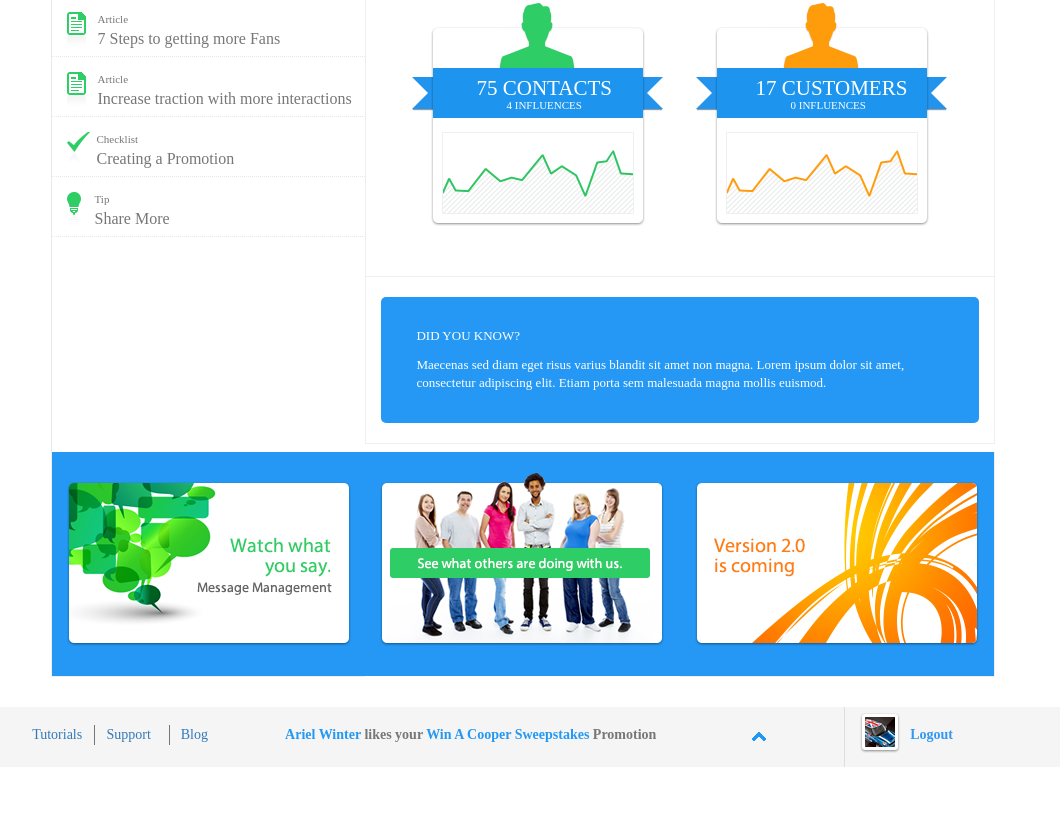
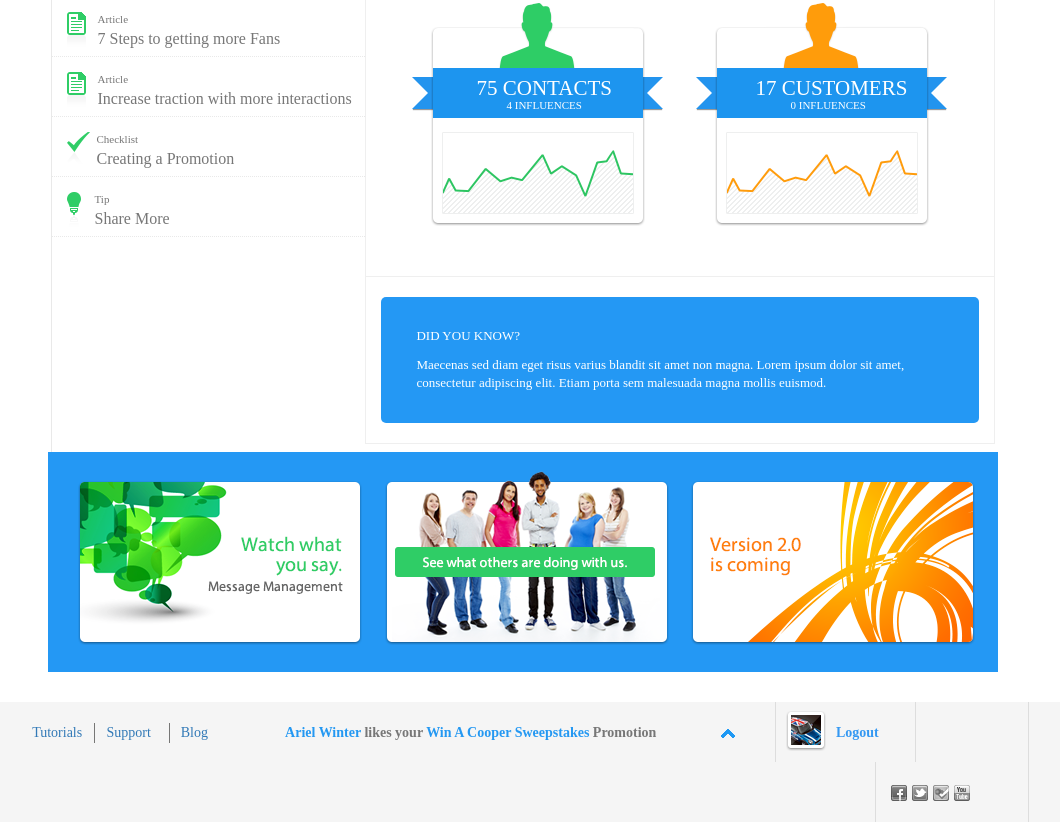
Before and after one commit to kristiwalker/j586-project1-v2, a plain HTML site: page index.html in a window 1280 px wide. Shown: the part 723-1545 px from the top of the page, without its empty margins (117-1177 px from the left). Before the commit the page ends 1490 px from the top, so only its background shows below. Drawn offline with nearby package versions, Linux system fonts and the light colour scheme.

Commit message:
almost done backing up before apple store

```diff
--- a/css/sprites-2.css
+++ b/css/sprites-2.css
@@ -1,12 +1,13 @@
 .arrow-down, .left-button, .right-button, .ad-right, .ad-mid, .ad-left{
 	background: url(sprites-2.png) no-repeat;
-	display:block;
 }
 
 .arrow-down{
 	background-position: -45px -46px ;
 	width: 10px;
 	height: 6px;
+	absolute:position;
+	top:10px;
 }
 
 .left-button{
--- /dev/null
+++ b/css/sprites-buttons.css
@@ -0,0 +1,92 @@
+.arrow-down, .left-button, .right-button, .facebook, .foursquare, .twitter, .youtube, .facebook-hover, .foursquare-hover, .twitter-hover, .youtube-hover{
+	background: url(sprites-buttons.png) no-repeat;
+	display:block;
+}
+
+.arrow-down{
+	background-position: -43px -47px ;
+	width: 10px;
+	height: 6px;
+}
+
+.left-button{
+	background-position: -142px -40px ;
+	width: 22px;
+	height: 22px;
+}
+
+.right-button{
+	background-position: -239px -39px ;
+	width: 22px;
+	height: 22px;
+}
+
+.{
+	background-position: -195px -200px ;
+	width: 1px;
+	height: 1px;
+}
+
+.facebook{
+	background-position: -42px -243px ;
+	width: 16px;
+	height: 16px;
+	margin-top:23px;
+	float:left;
+	margin-right:5px;
+}
+
+.foursquare{
+	background-position: -43px -189px ;
+	width: 16px;
+	height: 16px;
+	margin-top:23px;
+	float:left;
+	margin-right:5px;
+}
+
+.twitter{
+	background-position: -41px -141px ;
+	width: 16px;
+	height: 16px;
+	margin-top:23px;
+	float:left;
+	margin-right:5px;
+}
+
+.youtube{
+	background-position: -43px -93px ;
+	width: 16px;
+	height: 16px;
+	margin-top:23px;
+	float:left;
+	margin-right:5px;
+}
+
+.facebook:hover{
+	background-position: -143px -243px ;
+	width: 16px;
+	height: 16px;
+	margin-top:23px;
+}
+
+.foursquare:hover{
+	background-position: -142px -193px ;
+	width: 16px;
+	height: 16px;
+	margin-top:23px;
+}
+
+.twitter:hover{
+	background-position: -141px -144px ;
+	width: 16px;
+	height: 16px;
+	margin-top:23px;
+}
+
+.youtube:hover{
+	background-position: -142px -92px ;
+	width: 16px;
+	height: 16px;
+	margin-top:23px;
+}
--- a/css/styles.css
+++ b/css/styles.css
@@ -415,47 +415,54 @@ select#soflow, select#soflow-color {
     padding:0 20px 20px 20px;
 }
 
+.ads-background{
+    background-color:#2498f4;
+}
+
+.ads-display{
+    display:block;
+    height:220px;
+}
+
 .ad-1{
-    border:1px solid #efefef;
-    border-top:none;
-    border-right:none;
-    padding-top:30px;
-    background-color:#2498f4;
-    padding-bottom:30px;
+    display:inline-block;
+    position: absolute;
+    bottom:27px;
 }
 
 .ad-2{
-    padding-top:20px;
-    background-color:#2498f4;
-    padding-bottom:30px;
-
+    display:inline-block;
+    position: absolute;
+    bottom:27px;
 }
 
 .ad-3{
-    border:1px solid #efefef;
-    border-top:none;
-    border-left:none;
-    padding-top:30px;
-    background-color:#2498f4;
-    padding-bottom:30px;
+    display:inline-block;
+    position: absolute;
+    bottom:27px;
 
 }
 
 .footer{
     margin-top:30px;
     background-color:#f5f5f5;
-    min-height:3.6em;
-    max-height:6em;
+    min-height:3em;
 }
 
 .tutorials-spacer{
     display:block;
+    height:40px
+}
+
+.body-spacer{
+    display:block;
+    height:60px;
 }
 
 .tutorials{
     display:inline-block;
     position:absolute;
-    top: 18px;
+    top: 21px;
     left:0;
     right:0;
 }
@@ -470,25 +477,33 @@ select#soflow, select#soflow-color {
     color:#777777;
     font-weight:600;
 }
-.footer-border{
+.footer-border-right{
     border-right:1px solid #dddddd;
+    min-height:60px;
 }
-.tutorials-margin{
-    padding-bottom:40px;
+.footer-border-left{
+    border-left:1px solid #dddddd;
+    min-height:60px;
 }
 .avatar{
     display:inline-block;
     position:absolute;
-    top:6px;
-    left:0;
-    right:0;
+    top:9px;
+    left:10px;
+}
+
+.pullup{
+    display:inline-block;
+    position:absolute;
+    top:20px;
+    left:40px;
 }
 .logout{
     display:inline-block;
     position:absolute;
-    top:18px;
-    left:50px;
+    top:21px;
+    left:60px;
 }
-.footer-body-margin{
-    padding-bottom:60px;
+.social-margin{
+    margin-left:40px;
 }
--- a/index.html
+++ b/index.html
@@ -11,7 +11,7 @@
     <link href="css/styles.css" rel="stylesheet">
     <link href="css/sprites-nav.css" rel="stylesheet">
     <link href="css/sprites-icons.css" rel="stylesheet">
-    <link href="css/sprites-2.css" rel="stylesheet">
+    <link href="css/sprites-buttons.css" rel="stylesheet">
 
     <!-- HTML5 shim and Respond.js for IE8 support of HTML5 elements and media queries -->
     <!-- WARNING: Respond.js doesn't work if you view the page via file:// -->
@@ -238,19 +238,21 @@
 	</div>
       </div>
       <div class="row">
-        <div class="hidden-xs col-md-1"></div>
-        <div class="col-xs-12 col-md-10 ads">
-          <div class="col-xs-12 col-md-4 ad-1">
-	    <img src="css/images/ad-left.png">
+	<div class="col-xs-12">
+	  <div class="hidden-xs col-md-1"></div>
+	  <div class="col-xs-12 col-md-10 ads-background">
+	    <div class="col-xs-12 col-md-4 ads-display">
+	      <a href="#" class="ad-1"> <img src="css/images/ad-left.png"></a href>
+	    </div>
+	    <div class="col-xs-12 col-md-4 ads-display">
+	      <a href="#" class="ad-2"> <img src="css/images/ad-mid.png"></a href>
+	    </div>
+	    <div class="col-xs-12 col-md-4 ads-display">
+	      <a href="#" class="ad-3"> <img src="css/images/ad-right.png"></a href>
+	    </div>
 	  </div>
-	  <div class="col-xs-12 col-md-4 ad-2">
-	    <img src="css/images/ad-mid.png">
-	  </div>
-	  <div class="col-xs-12 col-md-4 ad-3">
-	    <img src="css/images/ad-right.png">
-	  </div>
+	  <div class="hidden-xs col-md-1"></div>
 	</div>
-	<div class="hidden-xs col-md-1"></div>
       </div>
     </div>
     <div class="container-fluid footer">
@@ -271,22 +273,32 @@
 	      </div>
 	    </div>
 	    <div class="col-xs-1 hidden-md hidden-lg"></div>
-	    <div class="col-xs-11 col-md-7"><!--SEVEN-->
-	      <div class="col-xs-10 col-md-10 tutorials-spacer">
+	    <div class="col-xs-11 col-md-6 footer-border-right"><!--SEVEN-->
+	      <div class="col-xs-10 col-md-10 body-spacer">
 		<p class="footer-body tutorials"> <a href="#"><span style="color:#2498f2">Ariel Winter</span></a> likes your <a href="#"><span style="color:#2498f2">Win A Cooper Sweepstakes</span></a> Promotion</p>
 	      </div>
-	      <div class="col-xs-2 col-md-2 pull-up footer-border tutorials-spacer footer-body-margin">
-		<a href="#" class="tutorials"><img src="css/images/pull-up.png"></a>
+	      <div class="col-xs-1 col-md-2 pull-up tutorials-spacer footer-body-margin">
+		<a href="#" class="pullup"><img src="css/images/pull-up.png"></a>
 	      </div>
 	    </div>
-	    <div class="col-xs-11 col-md-2 tutorials-spacer">
+	    <div class="col-xs-6 col-md-1 body-spacer">
 	      <a href="#" class="avatar"><img src="css/images/avatar.png" alt="avatar"></a>
 	      <p class="logout footer-body" style="color:#3498f2">Logout</p>
+	    </div>
+	    <div class="col-xs-6 col-md-2 footer-border-right">
+	      <div class="col-xs-1 footer-border-left social-margin"></div>
+	      <div class="col-xs-12 footer-border-left social-marign">
+		<a href="#" class="facebook"></a>
+		<a href="#" class="twitter"></a>
+		<a href="#" class="foursquare"></a>
+		<a href="#" class="youtube"></a>
+	      </div>
 	    </div>
 	  </div>
 	<div class="hidden-xs col-md-1"></div>
 	</div>
       </div>
+    </div>
     </div>
 
 
```
Also changed, not shown: css/sprites-buttons.png (added).
